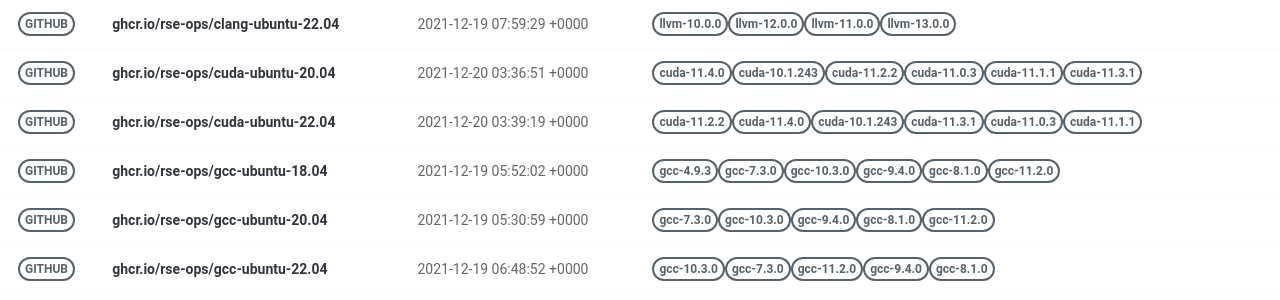
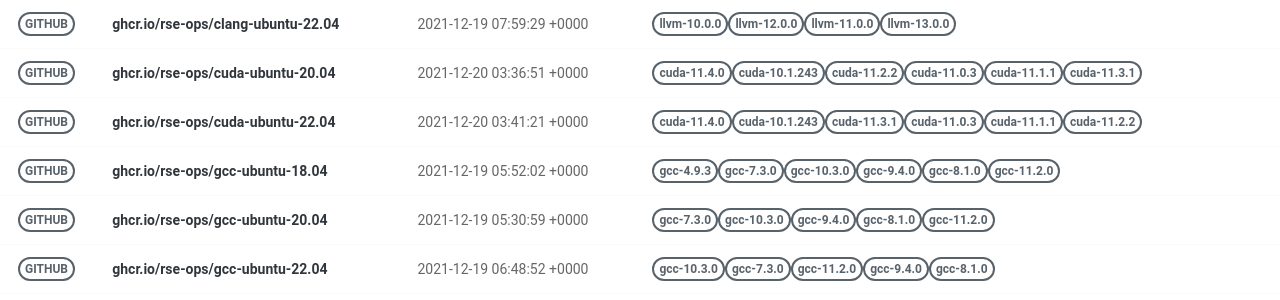
Before and after one commit to rse-ops/docker-images, a Jekyll site: the page built from pages/index.md, in a window 1280 px wide. Shown: the part 228-528 px from the top of the page. Built offline with Jekyll 4.4.1, drawn with Linux system fonts in a browser that asks for light colours; nearby versions of some CDN libraries.

Commit message:
Automated push to update library 2021-12-20

```diff
--- a/_library/ghcr.io-rse-ops-cuda-ubuntu-22.04.md
+++ b/_library/ghcr.io-rse-ops-cuda-ubuntu-22.04.md
@@ -1,14 +1,11 @@
 ---
 layout: container
 name: ghcr.io/rse-ops/cuda-ubuntu-22.04
-updated_at: 2021-12-20 03:39:19.642222
+updated_at: 2021-12-20 03:41:21.831517
 
 
 container_url: https://github.com/orgs/rse-ops/packages/container/package/cuda-ubuntu-22.04
 versions:
- - tag: cuda-11.2.2
-   dockerfile: https://github.com/rse-ops/docker-images/blob/main/ubuntu/cuda/Dockerfile
-   manifest: https://crane.ggcr.dev/manifest/ghcr.io/rse-ops/cuda-ubuntu-22.04:cuda-11.2.2
  - tag: cuda-11.4.0
    dockerfile: https://github.com/rse-ops/docker-images/blob/main/ubuntu/cuda/Dockerfile
    manifest: https://crane.ggcr.dev/manifest/ghcr.io/rse-ops/cuda-ubuntu-22.04:cuda-11.4.0
```
Also changed, not shown: other parts of _library/ghcr.io-rse-ops-cuda-ubuntu-22.04.md (+3 -0 lines).
